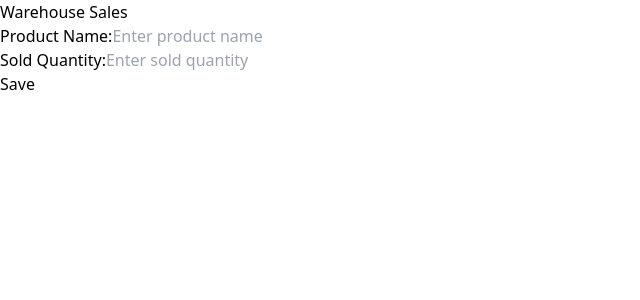
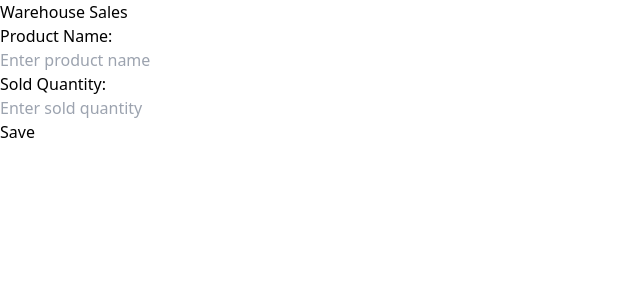
Before and after one commit to OmkumarMangukiya/inventory-management, a React (Vite) app in the folder frontend/: page /warehousesales in a window 1280 px wide. Shown: the top 300 px of the page, without its empty margins (0-640 px from the left). Built offline with nearby package versions, Linux system fonts and the light colour scheme.

Commit message:
addProduct

```diff
--- a/frontend/src/Components/AddProduct.tsx
+++ b/frontend/src/Components/AddProduct.tsx
@@ -3,8 +3,10 @@ import { useState } from "react";
 import DatePicker from "react-datepicker";
 import axios from "axios";
 import "react-datepicker/dist/react-datepicker.css";
+import { useNavigate } from "react-router-dom";
 
 const AddProduct = () => {
+  const navigate=useNavigate()
   const handleClick = () => {
     const wareshouseId = localStorage.getItem('warehouseId');
     const token =  localStorage.getItem('token');
@@ -16,6 +18,7 @@ const AddProduct = () => {
     }).then((response)=>{
         console.log(response)
     })
+    navigate('/warehouse')
   };
 
   const [name, setName] = useState("");
--- a/frontend/src/pages/WarehouseSales.tsx
+++ b/frontend/src/pages/WarehouseSales.tsx
@@ -2,12 +2,12 @@ import { useState } from "react";
 import axios from "axios";
 import Button from "../Components/Button";
 import { useNavigate } from "react-router-dom";
-
+import Input from "../Components/Input";
 const WarehouseSales = () => {
     const [productName, setProductName] = useState<string>("");
     const [soldQuantity, setSoldQuantity] = useState<number | string>("");
     const [error, setError] = useState<string | null>(null);
-
+    const navigate = useNavigate();
     const handleSales = async () => {
         try {
             const warehouseId = localStorage.getItem('warehouseId');
@@ -32,6 +32,7 @@ const WarehouseSales = () => {
             });
             console.log("hi4");
             setError(null);
+            navigate('/warehouse')
 
         } catch (error) {
             console.error("Error in submitting sales:", error);
@@ -45,9 +46,9 @@ const WarehouseSales = () => {
             {error && <p style={{ color: "red" }}>{error}</p>}
             <div>
                 <label>Product Name:</label>
-                <input
+                <Input
                     type="text"
-                    value={productName}
+
                     onChange={(e) => setProductName(e.target.value)}
                     placeholder="Enter product name"
                 />
@@ -55,10 +56,10 @@ const WarehouseSales = () => {
 
             <div>
                 <label>Sold Quantity:</label>
-                <input
+                <Input
                     type="number"
-                    value={soldQuantity}
-                    onChange={(e) => setSoldQuantity(e.target.value)}
+
+                    onChange={(e: React.ChangeEvent<HTMLInputElement>) => setSoldQuantity(e.target.value)}
                     placeholder="Enter sold quantity"
                 />
             </div>
```
